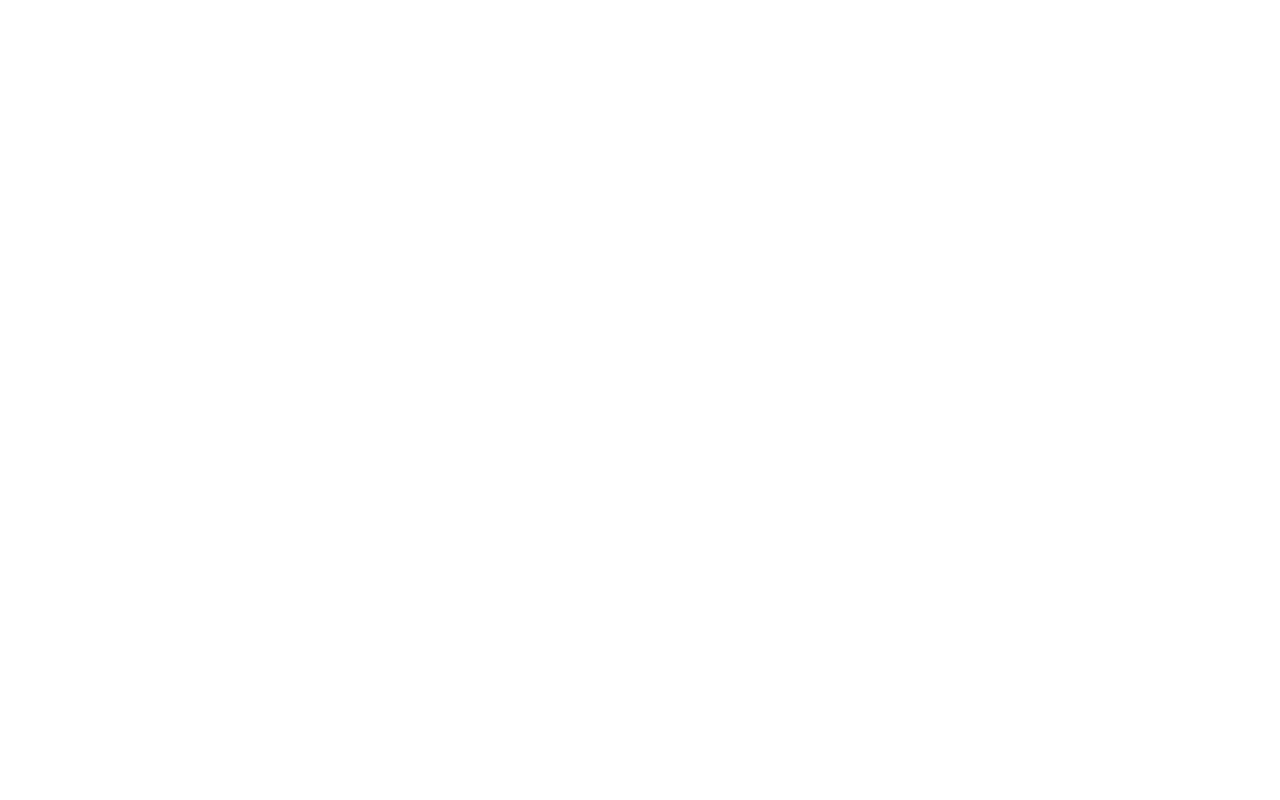
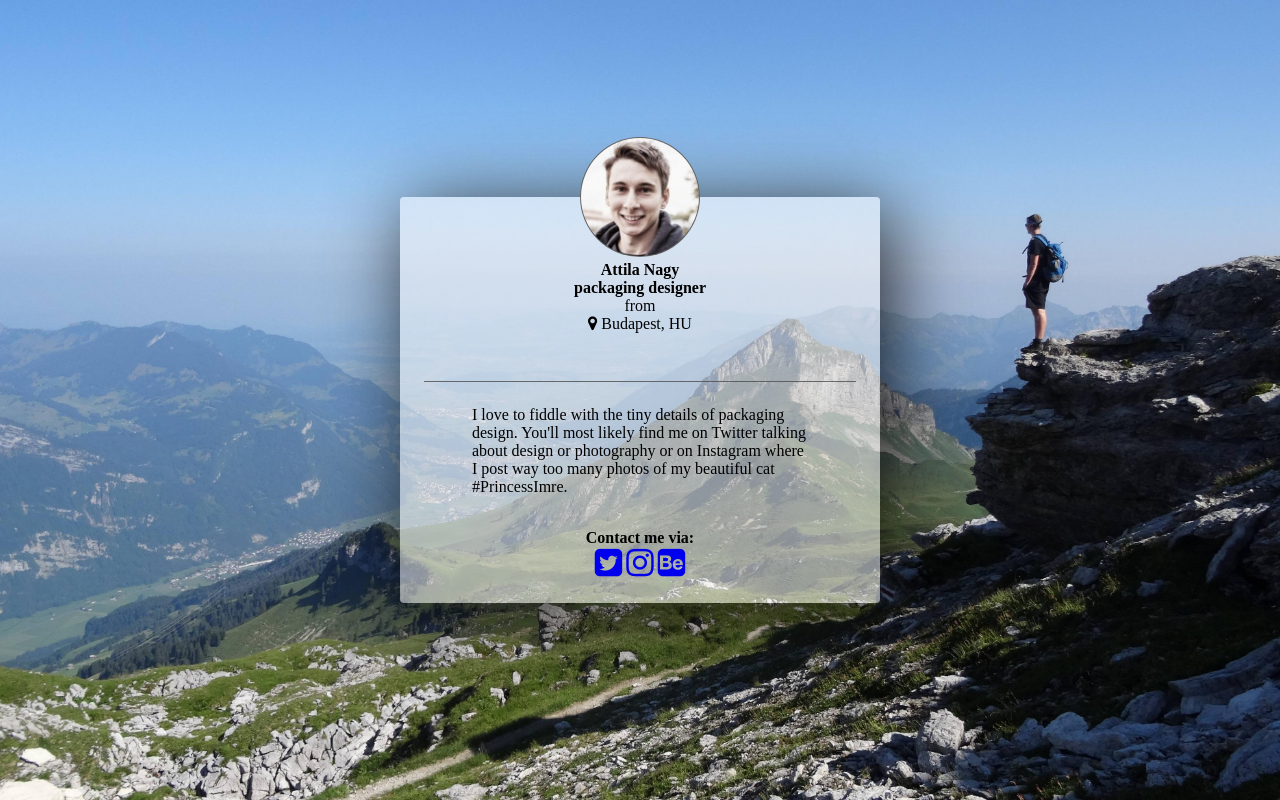
Before and after one commit to lajkoeman/simple-quote-page, a plain HTML site: page index.html in a window 1280 px wide. Drawn offline with Linux system fonts and the light colour scheme.

Commit message:
your-commit-message

```diff
--- a/index.html
+++ b/index.html
@@ -2,10 +2,37 @@
 <html>
 <head>
   <meta charset="utf-8">
-  <title></title>
-  <meta name="viewport" content="width=device-width, initial-scale=1">
+  <meta name="viewport" content="width=device-width">
+  <title>Attila Nagy</title>
+  <link href="https://maxcdn.bootstrapcdn.com/font-awesome/4.7.0/css/font-awesome.min.css" rel="stylesheet">
+  <link rel="stylesheet" type="text/css" href="main.css">
 </head>
 <body>
-
+  <div class="profile-card">
+    <div class="head">
+      <div class="profile-image">
+        <img src="assets/EcO1qil.jpg" alt="Attila Nagy">
+      </div>
+      <div class="name-headline">
+        <h1>Attila Nagy</h1>
+        <h2>packaging designer</h2>
+        <span>from</span>
+        <p><i class="fa fa-map-marker"></i> Budapest, HU</p>
+      </div>
+    </div>
+    <div class="content">
+      <p class="about">
+        I love to fiddle with the tiny details of packaging design. You'll most likely find me on Twitter talking about design or photography or on Instagram where I post way too many photos of my beautiful cat #PrincessImre.
+      </p>
+      <section class="links">
+        <h2>Contact me via:</h2>
+        <ul>
+          <li><a href="https://twitter.com/#" title="Twitter" class="social-icon"><i class="fa fa-2x fa-twitter-square" aria-hidden="true"></i></a></li>
+          <li><a href="https://instagram.com/#" title="Instagram" class="social-icon"><i class="fa fa-2x fa-instagram" aria-hidden="true"></i></a></li>
+          <li><a href="https://behance.net/#" title="Behance" class="social-icon"><i class="fa fa-2x fa-behance-square" aria-hidden="true"></i></a></li>
+        </ul>
+      </section>
+    </div>
+  </div>
 </body>
 </html>
--- a/main.css
+++ b/main.css
@@ -0,0 +1,84 @@
+/* CSS reset */
+
+* {
+  margin: 0;
+  padding: 0;
+  box-sizing: border-box;
+  font-size: 100%;
+}
+
+.profile-card {
+  width: 480px;
+  max-width: calc(100vw - 10px);
+  background-color: hsla(0, 0%, 100%, .5);
+  border-radius: 4px;
+  box-shadow: hsla(0, 0%, 0%, .8) 10px 10px 80px;
+}
+
+/*
+.head, .content {
+  background-color: hsl(194, 88%, 50%, .5);
+}
+*/
+
+/*
+.profile-image, .name-headline, .about, .links {
+  background-color: hsl(352, 88%, 80%, .8);
+}
+*/
+
+body {
+  display: flex;
+  justify-content: center;
+  align-items: center;
+  height: 100vh;
+  background: url('assets/9kh3G8L.jpg') no-repeat center center fixed;
+  background-size: cover;
+}
+
+.head, .links {
+  text-align: center;
+}
+
+.head, .content {
+  width: 90%;
+  margin: 0 auto;
+}
+
+img {
+  width: 120px;
+  height: 120px;
+  border-radius: 50%;
+  padding: 1px;
+  background-color: #666;
+  transition: all 0.5s ease-in-out;
+  filter: grayscale(50%);
+}
+
+.profile-image {
+  margin-top: -60px;
+}
+
+/* Contact links */
+
+ul {
+  list-style-type: none;
+}
+
+li {
+  display: inline;
+}
+
+.head, .about {
+  margin-bottom: 10%;
+}
+
+.content {
+  padding: 5% 10%;
+  border-top: 1px solid hsla(0, 0%, 30%, .8);
+}
+
+img:hover {
+  transform: scale(1.1);
+  filter: grayscale(20%);
+}
```
Also changed, not shown: assets/9kh3G8L.jpg (added), assets/EcO1qil.jpg (added).
